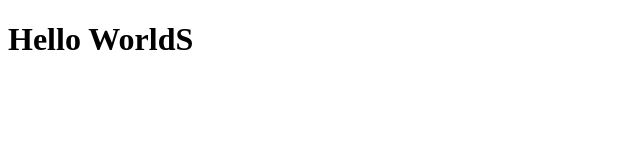
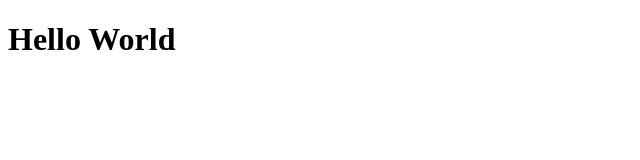
Before and after one commit to 6810610037/LearningGit, a plain HTML site: page index.html in a window 1280 px wide. Shown: the full height of the page, 0-640 px from the left. Drawn offline with Linux system fonts and the light colour scheme.

Commit message:
add some code to index page

```diff
--- a/index.html
+++ b/index.html
@@ -8,7 +8,7 @@
 </head>
 
 <body>
-    <h1>Hello WorldS</h1>
+    <h1>Hello World</h1>
 </body>
 
 </html>
```
